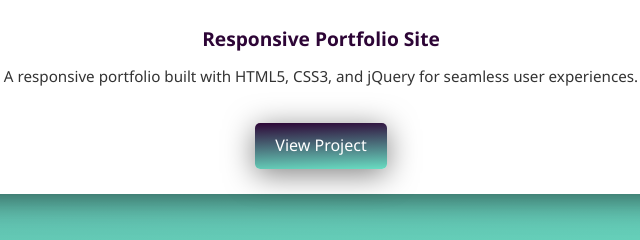
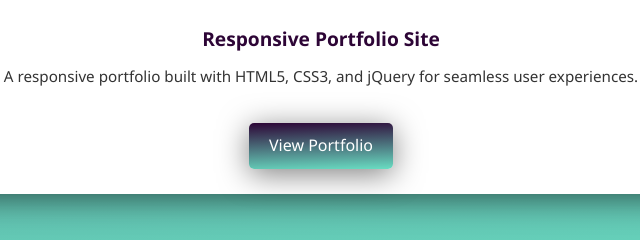
Before and after one commit to Dasshiba2025/DS_Portfolio, a plain HTML site: page index.html in a window 1280 px wide. Shown: the part 2100-2340 px from the top of the page, 319-959 px from the left. Drawn offline with nearby package versions, Linux system fonts and the light colour scheme.

Commit message:
Change link text from 'View Project' to 'View Portfolio'

```diff
--- a/index.html
+++ b/index.html
@@ -109,7 +109,7 @@
         <img src="./assets/portfolio-logo.png" width="380px" alt="Portfolio Screenshot">
         <h3>Responsive Portfolio Site</h3>
         <p>A responsive portfolio built with HTML5, CSS3, and jQuery for seamless user experiences.</p>
-        <a href="https://dasshiba2025.github.io/DS_Portfolio/" target="_blank" class="btn">View Project</a>
+        <a href="https://dasshiba2025.github.io/DS_Portfolio/" target="_blank" class="btn">View Portfolio</a>
       </div>
     </div>
   </section>
```
